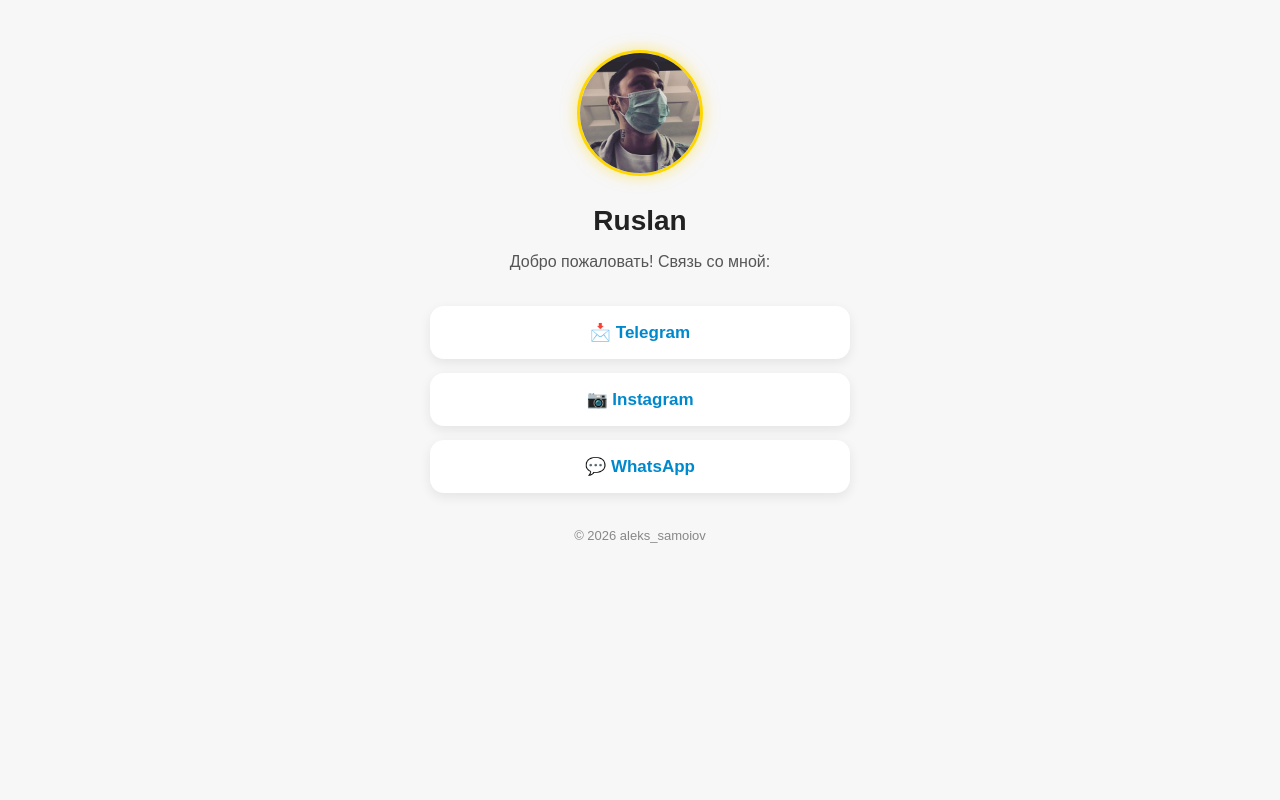
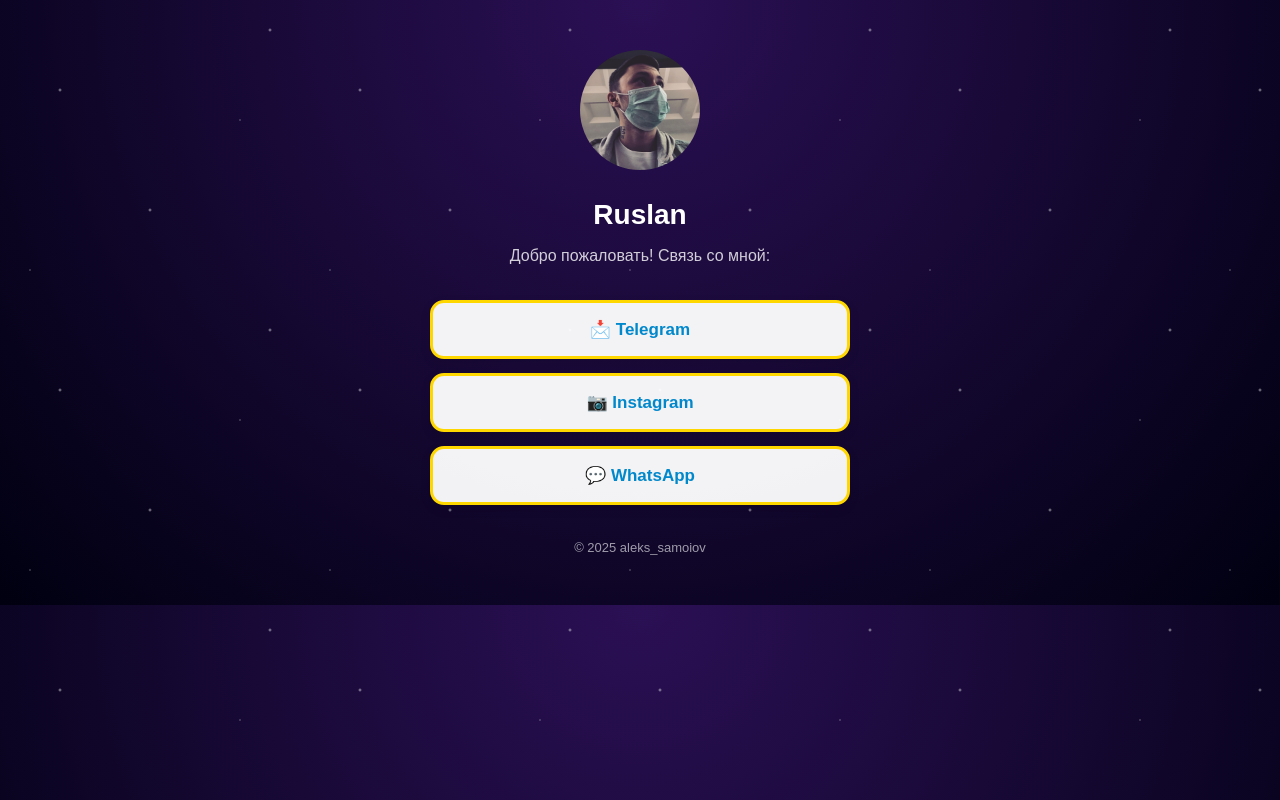
Before and after one commit to Ruslansamoilov/taplink, a plain HTML site: page index.html in a window 1280 px wide. Drawn offline with Linux system fonts and the light colour scheme.

Commit message:
Update index.html

```diff
--- a/index.html
+++ b/index.html
@@ -6,12 +6,34 @@
   <title>aleks_samoiov</title>
 
   <style>
+    /* Космический фон */
     body {
       margin: 0;
       font-family: Arial, sans-serif;
-      background: #f7f7f7;
-      color: #222;
+      color: white;
       text-align: center;
+      background: radial-gradient(circle at top, #2b1055, #000010);
+      overflow-x: hidden;
+    }
+
+    /* Звёзды */
+    body::before {
+      content: "";
+      position: fixed;
+      top: 0;
+      left: 0;
+      width: 100%;
+      height: 100%;
+      background-image:
+        radial-gradient(2px 2px at 20% 30%, white, transparent),
+        radial-gradient(1px 1px at 80% 40%, white, transparent),
+        radial-gradient(2px 2px at 50% 70%, white, transparent),
+        radial-gradient(1px 1px at 10% 90%, white, transparent),
+        radial-gradient(2px 2px at 90% 10%, white, transparent);
+      background-repeat: repeat;
+      background-size: 300px 300px;
+      opacity: 0.6;
+      z-index: -1;
     }
 
     .container {
@@ -20,14 +42,13 @@
       padding: 50px 20px;
     }
 
+    /* Аватар */
     .avatar {
       width: 120px;
       height: 120px;
       border-radius: 50%;
-      border: 3px solid gold;
       margin-bottom: 15px;
       object-fit: cover;
-      box-shadow: 0 0 15px rgba(255, 215, 0, 0.5);
     }
 
     h1 {
@@ -37,14 +58,14 @@
 
     p {
       font-size: 16px;
-      color: #555;
+      color: rgba(255, 255, 255, 0.8);
       margin-bottom: 35px;
     }
 
     /* Кнопки */
     .link {
       display: block;
-      background: white;
+      background: rgba(255, 255, 255, 0.95);
       color: #0088cc;
       text-decoration: none;
       padding: 16px;
@@ -52,14 +73,7 @@
       border-radius: 14px;
       font-size: 17px;
       font-weight: bold;
-
-      /* Золотая окантовка */
-      .link {
-  border: 3px solid #FFD700;
-  box-shadow: 0 0 12px #FFD700;
-}
-
-     /* Тень */
+      border: 3px solid #FFD700;
       box-shadow: 0 4px 12px rgba(0,0,0,0.08);
       transition: 0.25s;
     }
@@ -68,21 +82,18 @@
     .link:hover {
       transform: scale(1.04);
       background: #fff9e6;
-
-      /* Золотое свечение */
       box-shadow: 0 0 18px rgba(255, 215, 0, 0.7);
     }
 
     footer {
       margin-top: 35px;
       font-size: 13px;
-      color: #888;
+      color: rgba(255,255,255,0.6);
     }
   </style>
 </head>
 
 <body>
-
   <div class="container">
 
     <!-- Аватар -->
@@ -95,7 +106,7 @@
     <p>Добро пожаловать! Связь со мной:</p>
 
     <!-- Telegram -->
-    <a class="link" href="https://t.me/alleks_rus" target="_blank">
+    <a class="link" href="https://t.me/aleks_rus" target="_blank">
       📩 Telegram
     </a>
 
@@ -109,9 +120,8 @@
       💬 WhatsApp
     </a>
 
-    <footer>© 2026 aleks_samoiov</footer>
+    <footer>© 2025 aleks_samoiov</footer>
 
   </div>
-
 </body>
 </html>
```
